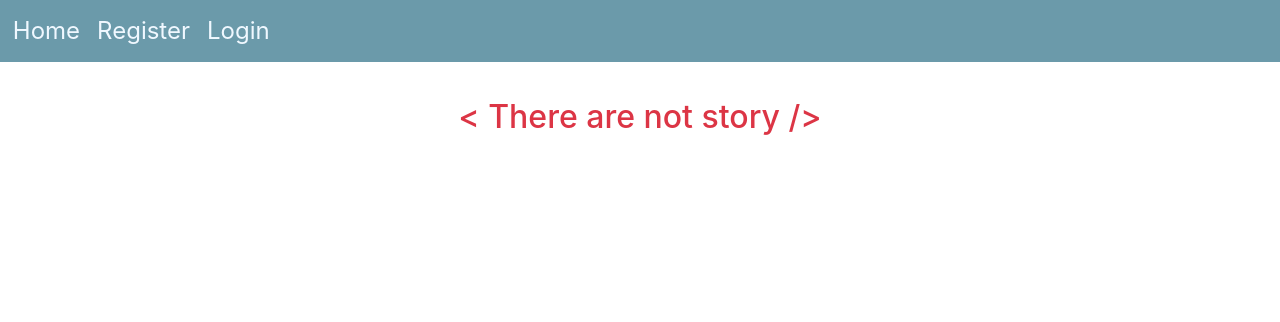
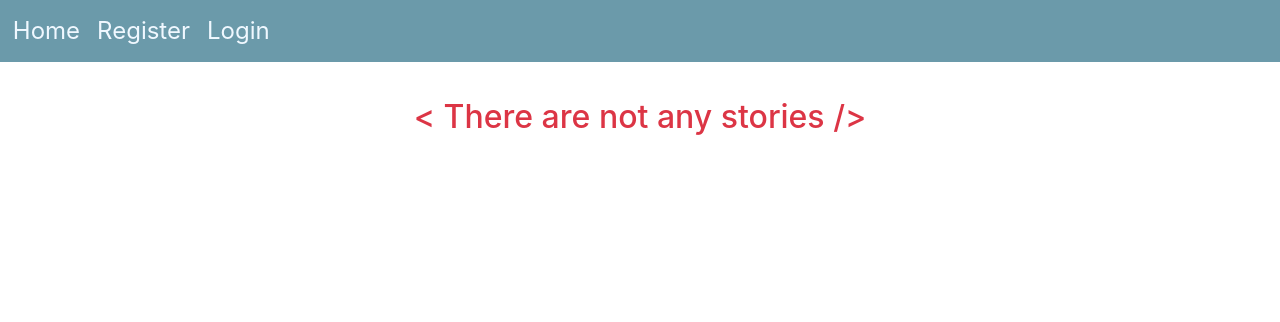
Before and after one commit to ArminEmamidp/django-social-network, a Django app: template account/templates/account/stories.html in a window 1280 px wide. Shown: the top 322 px of the page. Run offline with Django 4.2, Linux system fonts and the light colour scheme; the template is opened without the code that fills it, so the values that code supplies are empty; some libraries are stand-ins or nearby versions.

Commit message:
Update stories.html

```diff
--- a/account/templates/account/stories.html
+++ b/account/templates/account/stories.html
@@ -16,7 +16,7 @@
     <br>
 {% endfor %}
 {% else %}
-    <h2 class="text-danger" style="text-align: center;">< There are not story /></h2>
+    <h2 class="text-danger" style="text-align: center;">< There are not any stories /></h2>
 {% endif %}
 
 {% endblock %}
```
